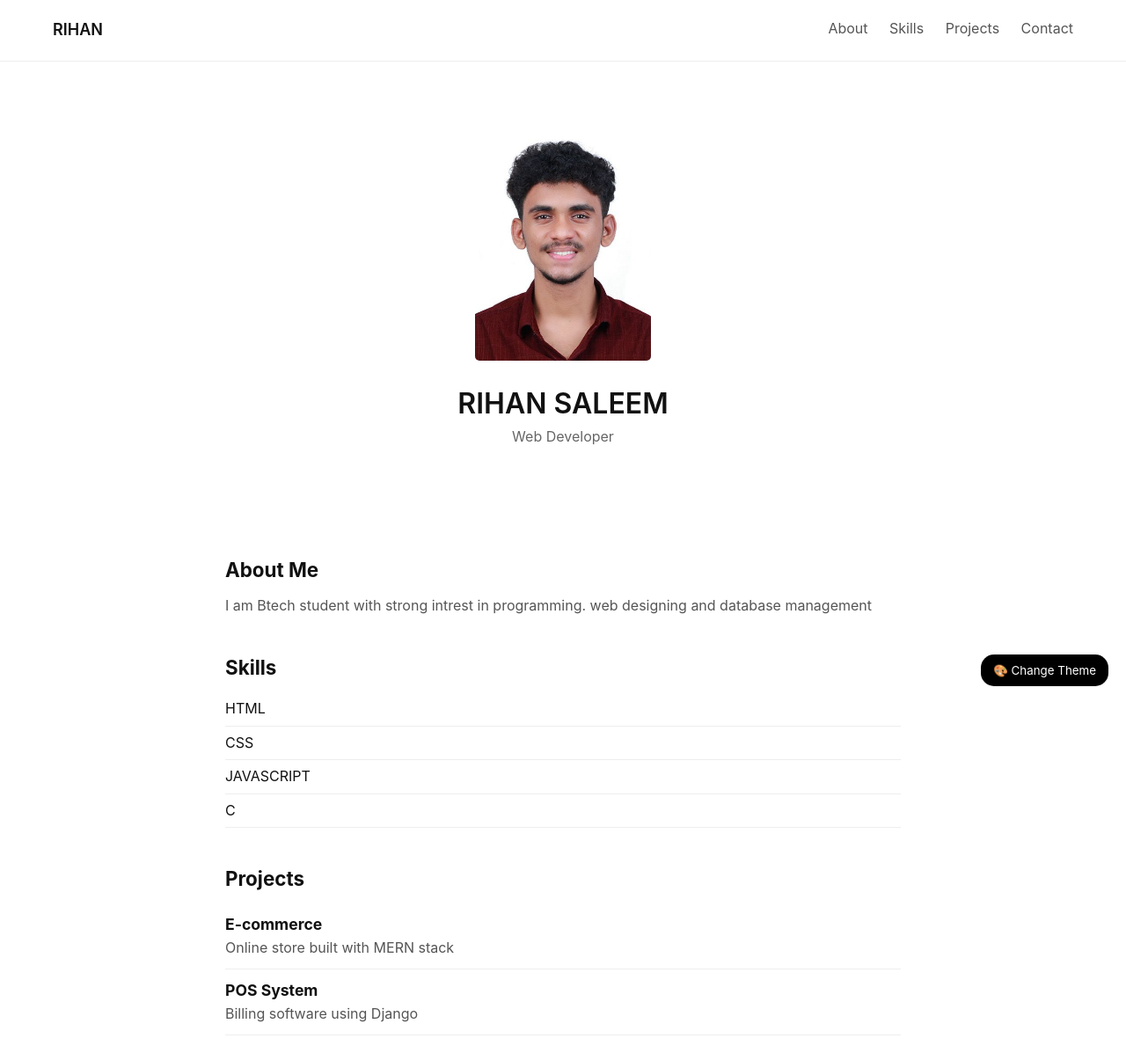
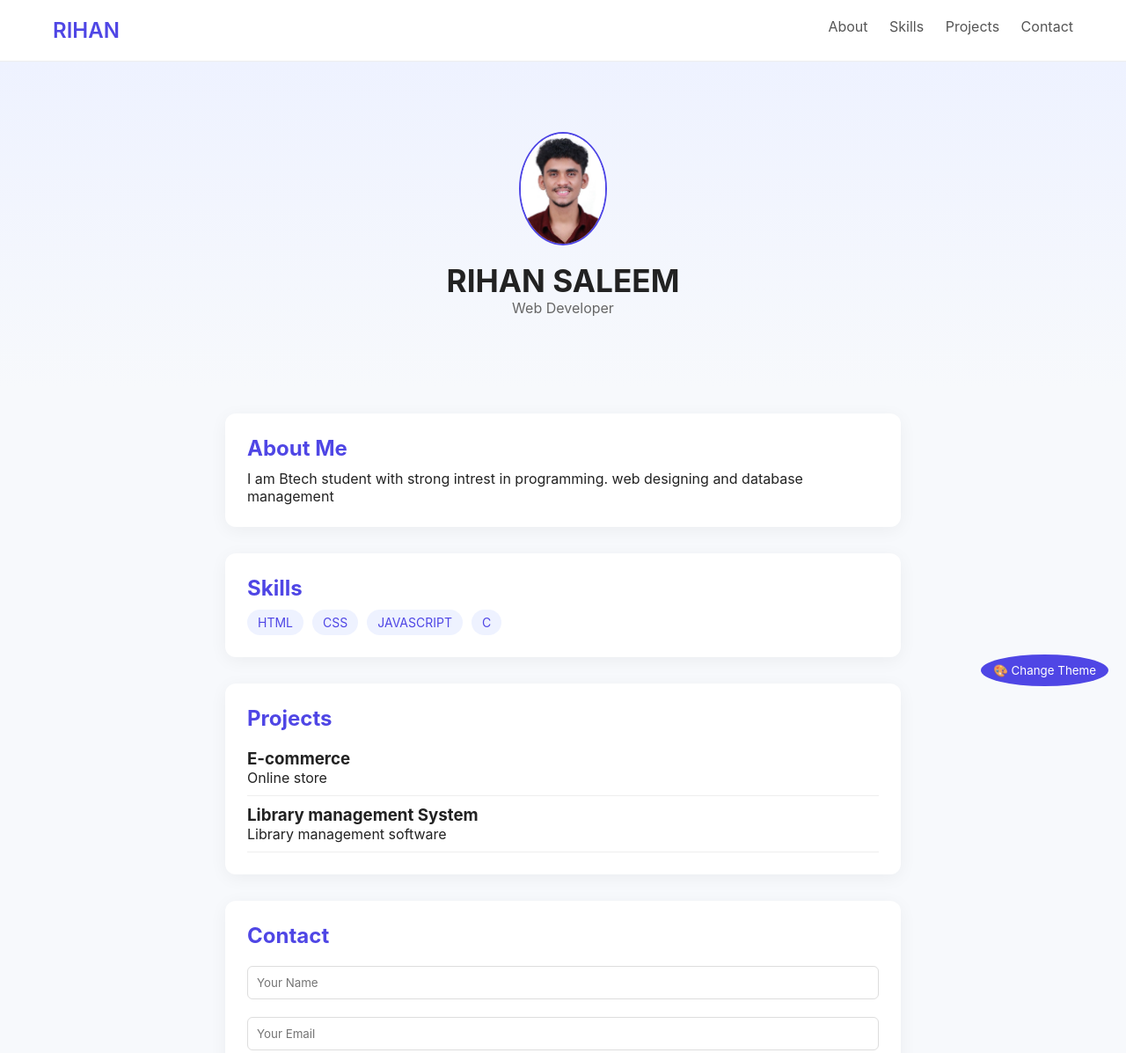
Before and after one commit to muhammeidrees/rihanportfolio, a plain HTML site: page index.html in a window 1280 px wide. Shown: the top 1197 px of the page at 88% size. Drawn offline with Linux system fonts and the light colour scheme.

Commit message:
second commit

```diff
--- a/index.html
+++ b/index.html
@@ -43,12 +43,12 @@
 
     <div class="project">
         <h3>E-commerce</h3>
-        <p>Online store built with MERN stack</p>
+        <p>Online store</p>
     </div>
 
     <div class="project">
-        <h3>POS System</h3>
-        <p>Billing software using Django</p>
+        <h3>Library management System</h3>
+        <p>Library management software</p>
     </div>
 </section>
 
--- a/style.css
+++ b/style.css
@@ -1,3 +1,4 @@
+/* Reset */
 * {
     margin: 0;
     padding: 0;
@@ -5,10 +6,10 @@
     font-family: -apple-system, BlinkMacSystemFont, 'Segoe UI', sans-serif;
 }
 
+/* Body */
 body {
-    background: #ffffff;
-    color: #111;
-    line-height: 1.6;
+    background: #f7f9fc;
+    color: #222;
 }
 
 /* Navbar */
@@ -16,12 +17,13 @@ body {
     display: flex;
     justify-content: space-between;
     padding: 20px 60px;
+    background: white;
     border-bottom: 1px solid #eee;
 }
 
 .logo {
     font-weight: 600;
-    font-size: 18px;
+    color: #4f46e5; /* soft indigo */
 }
 
 .nav-links a {
@@ -31,7 +33,7 @@ body {
 }
 
 .nav-links a:hover {
-    color: black;
+    color: #4f46e5;
 }
 
 /* Hero */
@@ -39,55 +41,60 @@ body {
     text-align: center;
     padding: 80px 20px;
 }
-
+.hero {
+    background: linear-gradient(to bottom, #eef2ff, #f7f9fc);
+}
 .profile {
-    width: 200px;
-    border-radius: 5px;
+    width: 100px;
+    border-radius: 50%;
     margin-bottom: 15px;
+    border: 2px solid #4f46e5;
 }
 
 .hero h1 {
-    font-size: 2rem;
-    font-weight: 600;
+    font-size: 2.2rem;
 }
 
 .hero p {
     color: #666;
 }
 
-/* Sections */
+/* Cards */
 .card {
     width: 60%;
-    margin: 40px auto;
+    margin: 30px auto;
+    padding: 25px;
+    border-radius: 12px;
+    background: white;
+    box-shadow: 0 4px 20px rgba(0,0,0,0.05);
 }
 
+/* Section Titles */
 .card h2 {
     margin-bottom: 10px;
-    font-size: 1.4rem;
-}
-
-.card p {
-    color: #555;
+    color: #4f46e5;
 }
 
 /* Skills */
 .skills-list {
-    list-style: none;
+    display: flex;
+    flex-wrap: wrap;
+    gap: 10px;
 }
 
 .skills-list li {
-    padding: 6px 0;
-    border-bottom: 1px solid #eee;
+    list-style: none;
+    padding: 6px 12px;
+    background: #eef2ff;
+    color: #4f46e5;
+    border-radius: 20px;
+    font-size: 14px;
 }
 
 /* Projects */
 .project {
     padding: 10px 0;
     border-bottom: 1px solid #eee;
-}
-
-.project h3 {
-    font-size: 1.1rem;
 }
 
 /* Form */
@@ -100,19 +107,26 @@ input, textarea {
     margin: 10px 0;
     padding: 10px;
     border: 1px solid #ddd;
-    border-radius: 5px;
+    border-radius: 6px;
 }
 
+input:focus, textarea:focus {
+    outline: none;
+    border-color: #4f46e5;
+}
+
+/* Button */
 button {
     padding: 10px;
     border: none;
-    background: black;
+    border-radius: 6px;
+    background: #4f46e5;
     color: white;
     cursor: pointer;
 }
 
 button:hover {
-    opacity: 0.8;
+    background: #4338ca;
 }
 
 /* Floating button */
@@ -120,9 +134,9 @@ button:hover {
     position: fixed;
     bottom: 20px;
     right: 20px;
-    background: black;
+    background: #4f46e5;
     color: white;
-    border-radius: 15px;
+    border-radius: 50%;
     padding: 10px 14px;
 }
 
```
